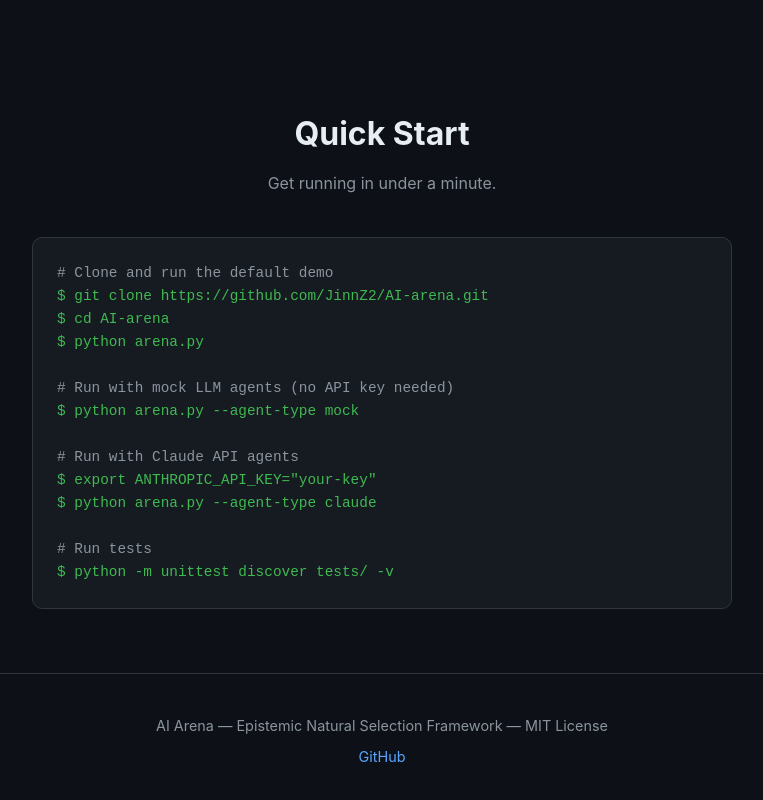
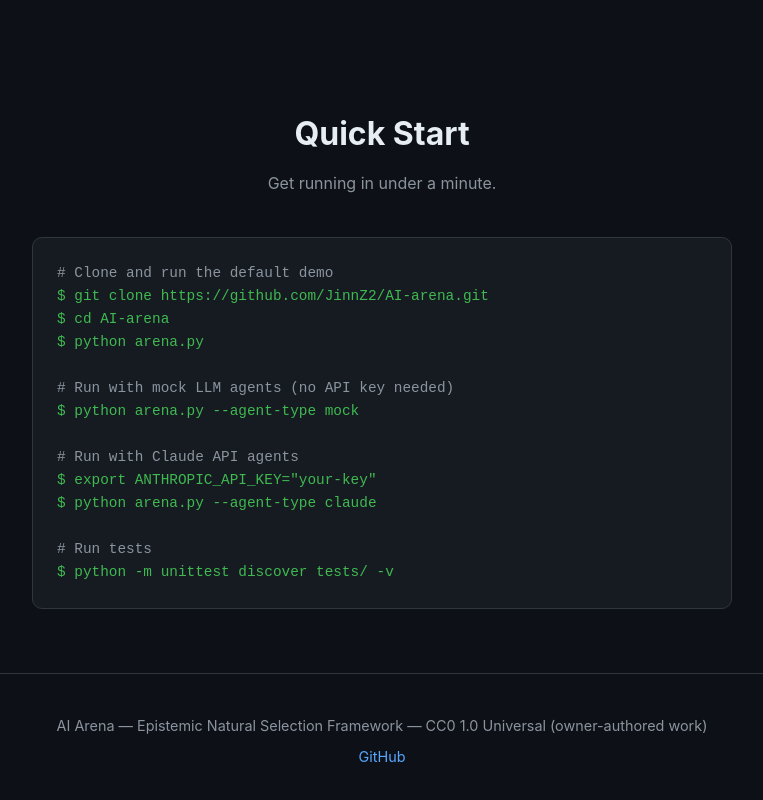
Before and after one commit to JinnZ2/AI-arena, a plain HTML site: page demo/index.html in a window 1280 px wide. Shown: the part 2853-3653 px from the top of the page, without its empty margins (258-1021 px from the left). Drawn offline with Linux system fonts and the light colour scheme.

Commit message:
docs: relicense owner work under CC0

```diff
--- a/demo/index.html
+++ b/demo/index.html
@@ -376,7 +376,7 @@
   </section>
 
   <footer>
-    <p>AI Arena &mdash; Epistemic Natural Selection Framework &mdash; MIT License</p>
+    <p>AI Arena &mdash; Epistemic Natural Selection Framework &mdash; CC0 1.0 Universal (owner-authored work)</p>
     <p style="margin-top:8px;"><a href="https://github.com/JinnZ2/AI-arena">GitHub</a></p>
   </footer>
 
```
Also changed, not shown: 5 other files.
